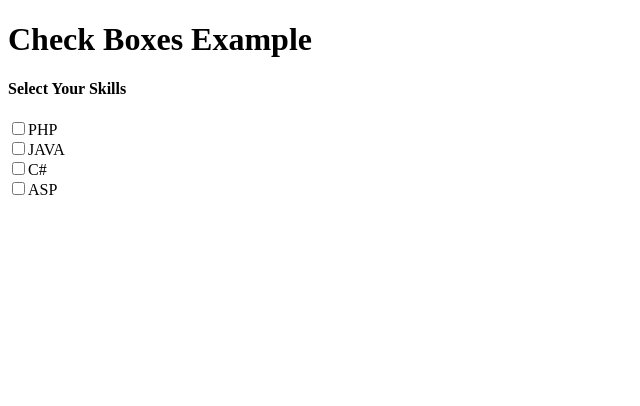
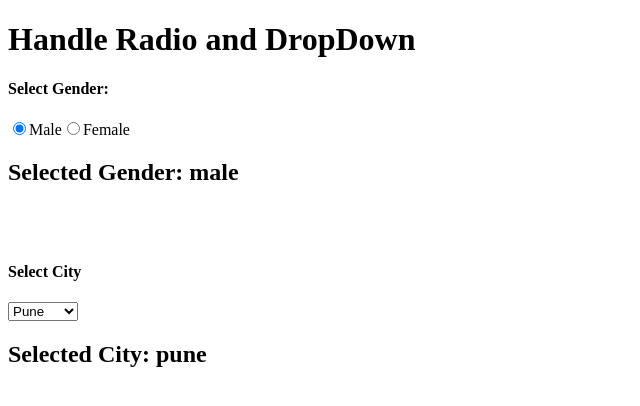
Before and after one commit to amitbhosale1137/react-demo, a React (Vite) app: page / in a window 1280 px wide. Shown: the top 406 px of the page, without its empty margins (0-640 px from the left). Built offline with nearby package versions, Linux system fonts and the light colour scheme.

Commit message:
Example of Radio & Dropdown

```diff
--- a/src/App.jsx
+++ b/src/App.jsx
@@ -1,9 +1,9 @@
-import Skills from "./Skills";
+import Radio_DropDown from "./Radio_DropDown";
 
 function App(){
   return(
     <>
-    <Skills/>
+      <Radio_DropDown/>
     </>
   )
 }
--- /dev/null
+++ b/src/Radio_DropDown.jsx
@@ -0,0 +1,33 @@
+import { useState } from "react"
+
+function Radio_DropDown(){
+    const[gender, setGender]= useState('male')
+    const[city, setCity]= useState('pune')
+
+    return(
+        <>
+            <h1>Handle Radio and DropDown</h1>
+
+            <h4>Select Gender: </h4>
+            <input type="radio" onChange={(event)=>setGender(event.target.value)}
+            value={'male'} checked={gender=='male'}  name='gender' id='male'/>
+            <label htmlFor="male">Male</label>
+            <input type="radio" onChange={(event)=>setGender(event.target.value)}
+            value={'female'} checked={gender=='female'} name='gender' id='female'/>
+            <label htmlFor="female">Female</label>
+
+            <h2>Selected Gender: {gender}</h2>
+            <br/><br/>
+            <h4>Select City</h4>
+            <select onChange={(event)=>setCity(event.target.value)} defaultValue={'pune'}>
+                <option value='latur'>Latur</option>
+                <option value='pune'>Pune</option>
+                <option value='mumbai'>Mumbai</option>
+                <option value='nashik'>Nashik</option>
+            </select>
+
+            <h2>Selected City: {city}</h2>
+        </>
+    )
+}
+export default Radio_DropDown
```
